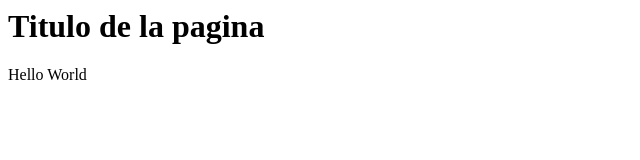
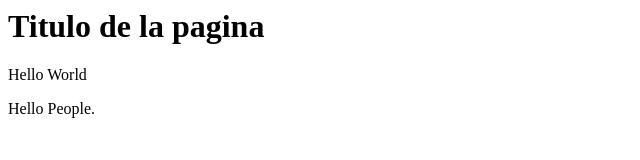
Before and after one commit to Melendez34/Prueba_git, a plain HTML site: page index.html in a window 1280 px wide. Shown: the whole page, without its empty margins (0-640 px from the left). Drawn offline with Linux system fonts and the light colour scheme.

Commit message:
Agregado parrafo en index

```diff
--- a/index.html
+++ b/index.html
@@ -3,6 +3,9 @@
       <h1>
          Titulo de la pagina
       </h1>
+
       <div>Hello World</div>
+      <p>Hello People.</p>
+
    </body>
 </html>
```
